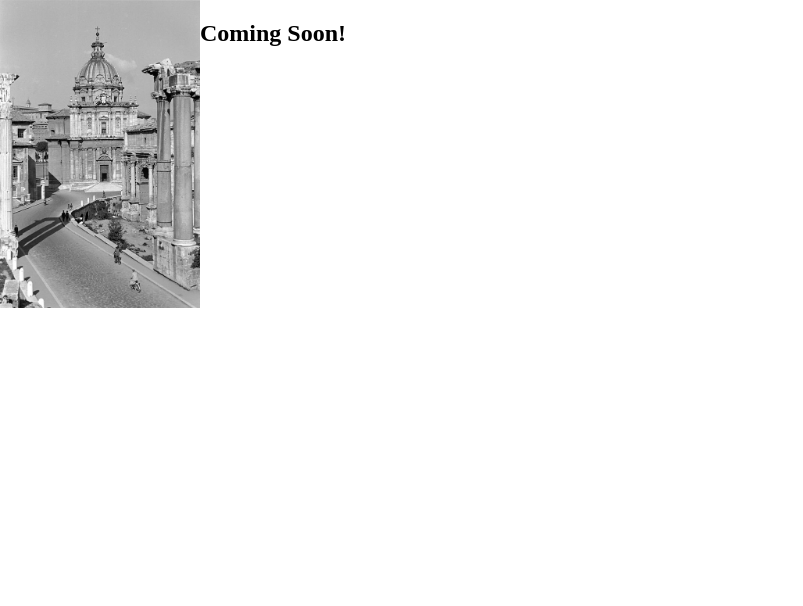
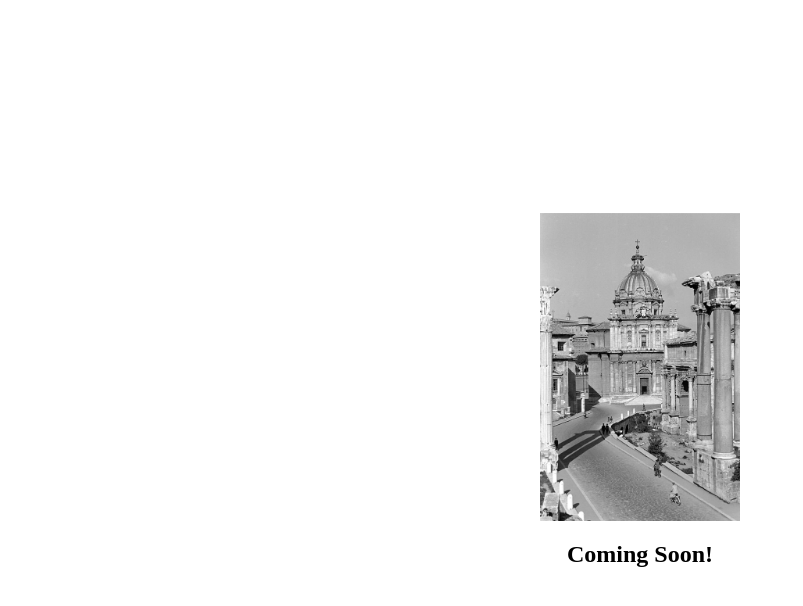
Before and after one commit to kby906/git-101, a plain HTML site: page index.html in a window 1280 px wide. Shown: the whole page, without its empty margins (0-803 px from the left). Drawn offline with Linux system fonts and the light colour scheme.

Commit message:
centered image and tagline

```diff
--- a/index.html
+++ b/index.html
@@ -5,8 +5,9 @@
 	<title></title>
 </head>
 <body>
-	<div id="banner"></div>
-	<img src="rome.jpg">
-	<h2>Coming Soon!</h2>
+	<div id="banner">
+		<img src="rome.jpg">
+		<h2>Coming Soon!</h2>
+	</div>
 </body>
 </html>
--- a/style.css
+++ b/style.css
@@ -1,6 +1,5 @@
 body{
 	margin: 0px;
-	display: flex;
 }
 
 h1{
@@ -11,3 +10,11 @@ img{
 	width: 200px;
 	height: auto;
 }
+
+#banner{
+	display: flex;
+	align-items: center;
+	justify-content: center;
+	height: 100vh;
+	flex-direction: column;
+}
```
